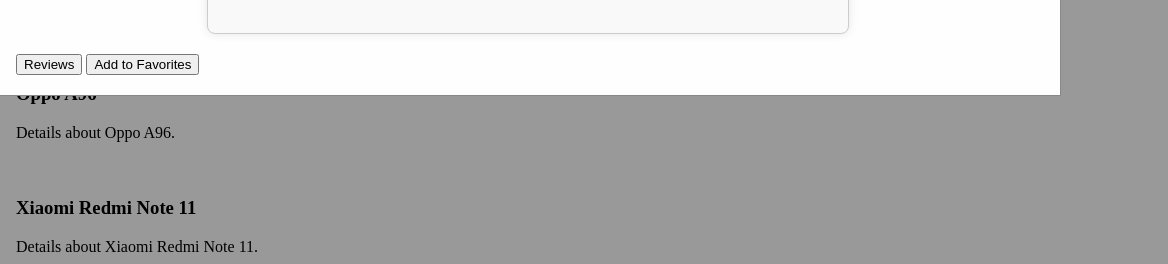
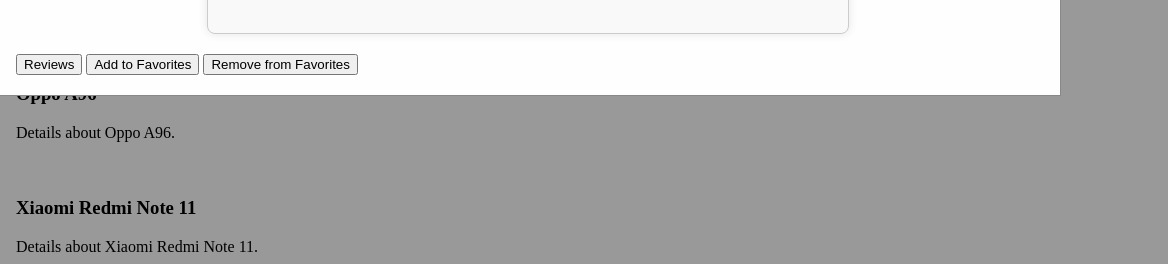
Before and after one commit to eunjiiv/Tech-Website, a plain HTML site: page index.html in a window 1280 px wide. Both pictures are taken after a click on the element 640 px from the left and 256 px from the top of the page. Shown: the part 372-636 px from the top of the page, 112-1280 px from the left. Drawn offline with Linux system fonts and the light colour scheme.

Commit message:
Update index.html

```diff
--- a/index.html
+++ b/index.html
@@ -112,6 +112,7 @@
                 <button onclick="addReview()">Add Review</button>
             </div>
             <button onclick="addToFavorites()">Add to Favorites</button>
+            <button onclick="removeFromFavorites()">Remove from Favorites</button>
         </div>
     </div>
 
```
